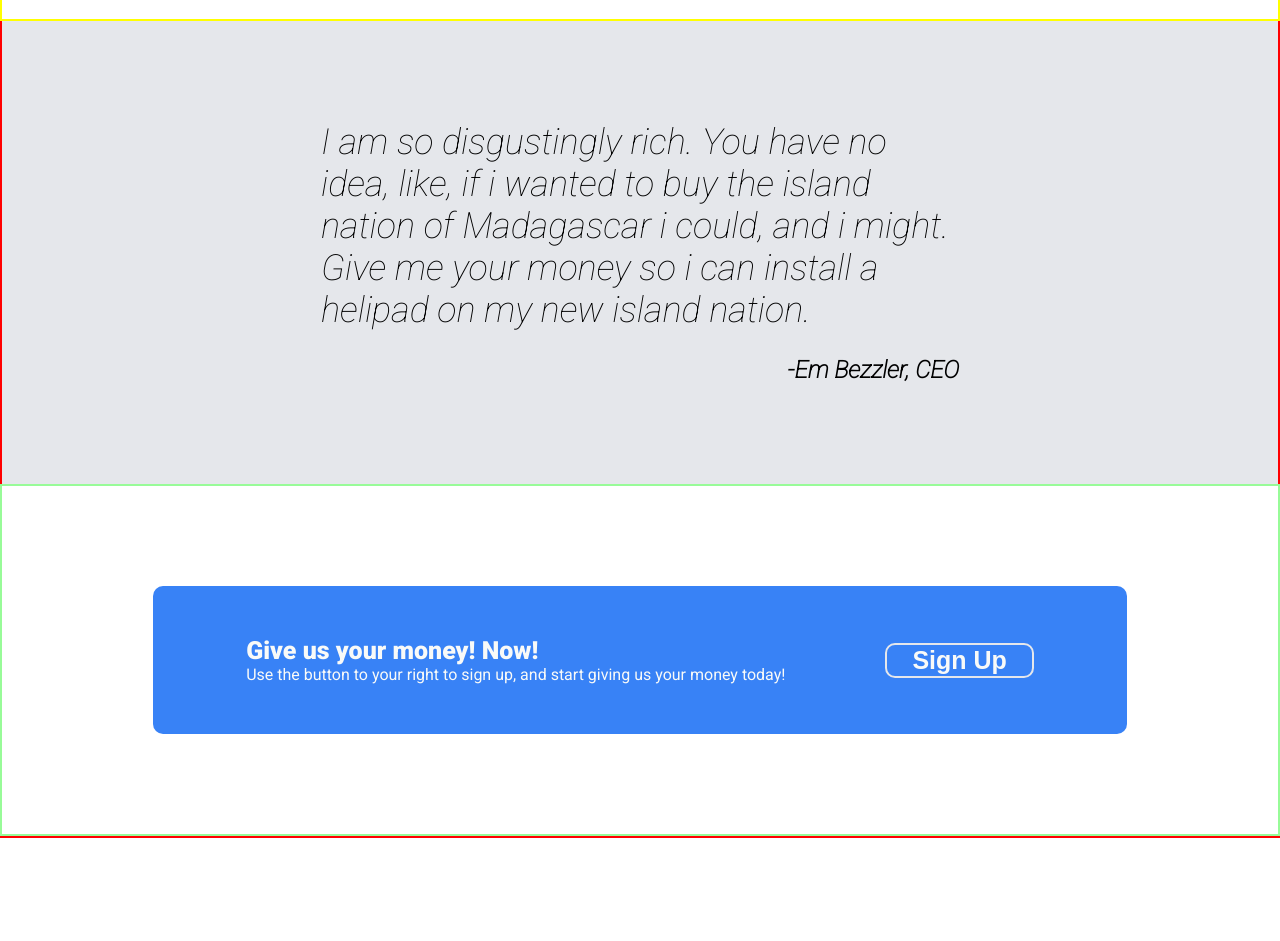
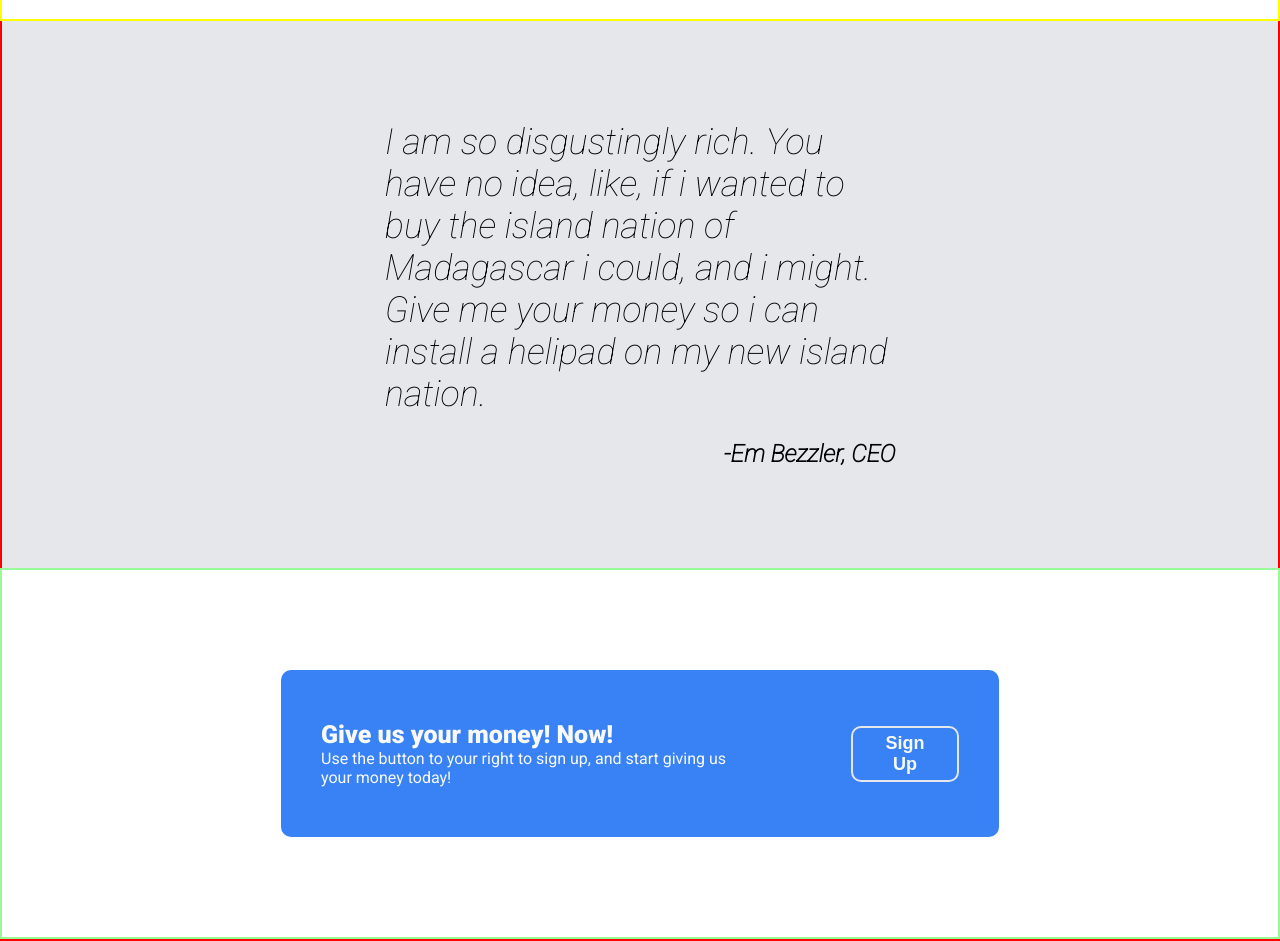
Before and after one commit to SnardDog/Landing-Page, a plain HTML site: page index.html in a window 1280 px wide. Shown: the part 1020-1961 px from the top of the page. Before the commit the page ends 1858 px from the top, so only its background shows below. Drawn offline with Linux system fonts and the light colour scheme.

Commit message:
size adjustments to signup and quote

```diff
--- a/index.html
+++ b/index.html
@@ -25,7 +25,7 @@
                 <h1>Give us your money! All of it!</h1>
               <div class="hero-left-bottom">
                 <p>Here at corporate incorporated, we take pride in turning your money into our money. Just look at the testimonials from our customers below!</p>
-                <button>Sign Up</button>
+                <button href="#">Sign Up</button>
               </div>
             </div>
                 <img src="images/moneypile.png" alt="A pile of money">
@@ -64,7 +64,7 @@
                   <h1>Give us your money! Now!</h1>
                   <p>Use the button to your right to sign up, and start giving us your money today!</p>
                 </div>
-                <button>Sign Up</button>
+                <button href="#">Sign Up</button>
             </div>
 
         </div>
--- a/style.css
+++ b/style.css
@@ -179,7 +179,12 @@ margin: 0;
     font-size: 36px;
     font-style: italic;
     gap: 25px;
-    width: 50%;
+    width: 40%;
+}
+
+.quote p {
+    font-style: italic;
+    font-weight:200;
 }
 
 #quote-signature {
@@ -207,7 +212,7 @@ margin: 0;
     display: flex;
     justify-content: center;
     align-items: center;
-    width: 70%;
+    width: 50%;
     padding:40px;
     border-radius: 10px;
     padding-top: 50px;
@@ -225,7 +230,8 @@ margin: 0;
     color: #F9FAF8;
     border-radius: 10px;
     font-weight: 700;
-    font-size: 25px;
+    font-size: 18px;
+    padding: 5px;
     padding-left: 25px;
     padding-right: 25px;
 }
```
